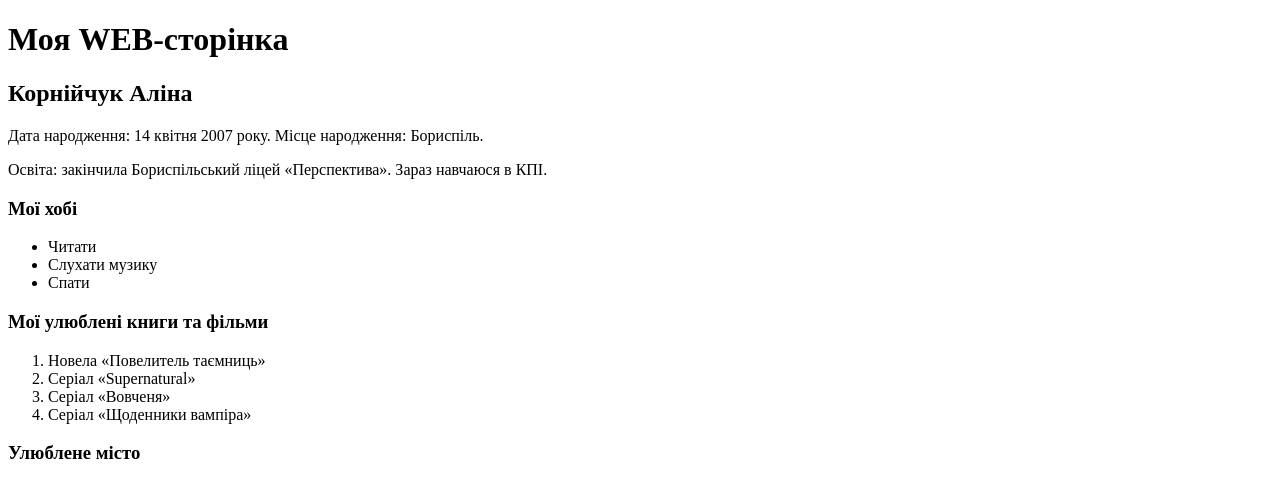
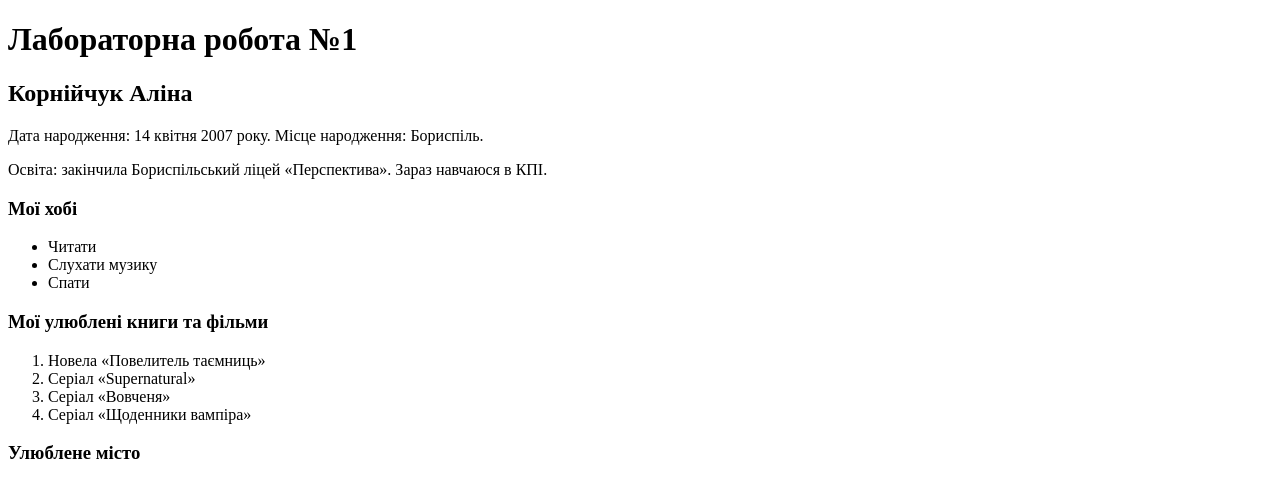
Before and after one commit to akorniichuk57-ui/FrontLab1-2-3, a plain HTML site: page lab1/index.html in a window 1280 px wide. Shown: the top 480 px of the page. Drawn offline with Linux system fonts and the light colour scheme.

Commit message:
Organize labs into folders

```diff
--- a/index.html
+++ b/lab1/index.html
@@ -6,12 +6,12 @@
     <meta name="keywords" content="Корнійчук Аліна, ІА-44, HTML, лабораторна робота">
     <meta name="description" content="Особиста WEB-сторінка Корнійчук Аліни, студентки групи ІА-44">
 
-    <title>Корнійчук Аліна, ІА-44, Лабораторна робота №1, варіант 9</title>
+    <title>Корнійчук Аліна, ІА-44, Лабораторна робота №1</title>
 </head>
 
 <body>
 
-    <h1>Моя WEB-сторінка</h1>
+    <h1>Лабораторна робота №1</h1>
 
     <h2>Корнійчук Аліна</h2>
 
```
Also changed, not shown: lab2/index.html (added), 2 other files.
